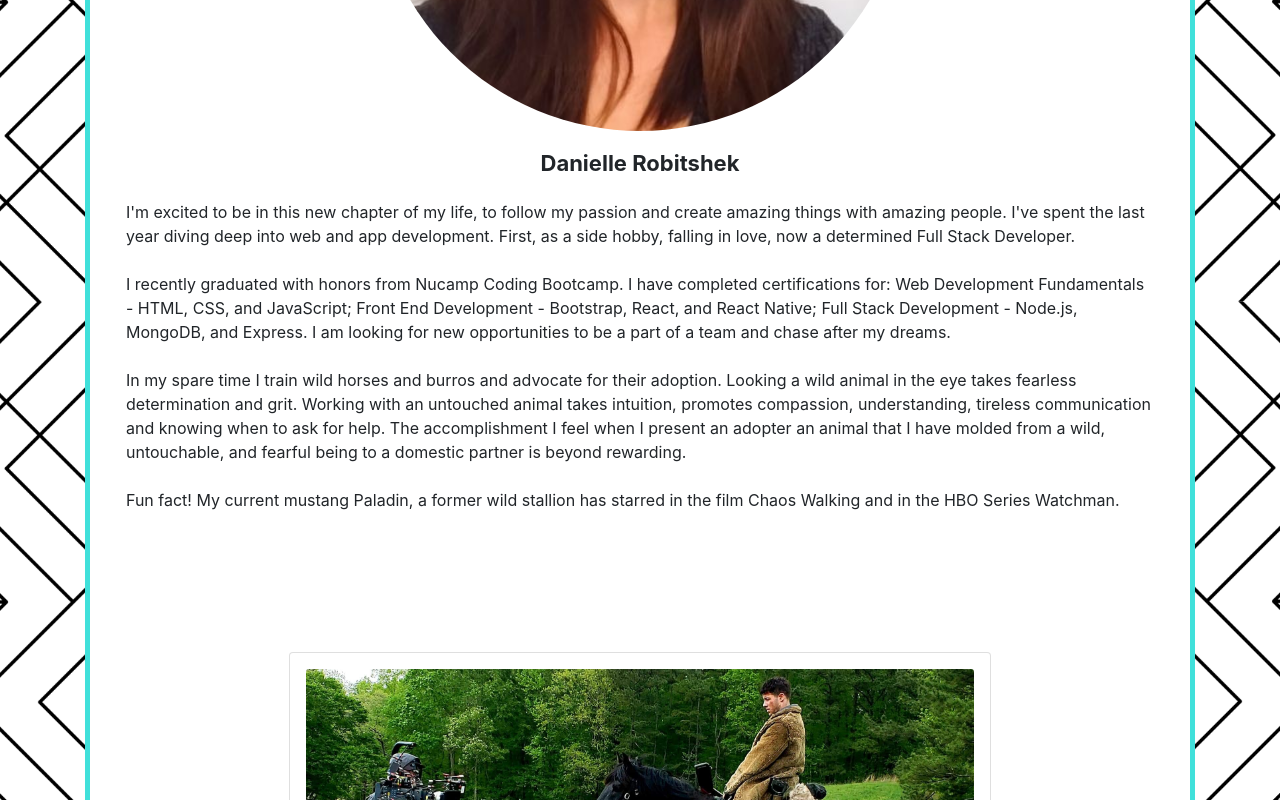
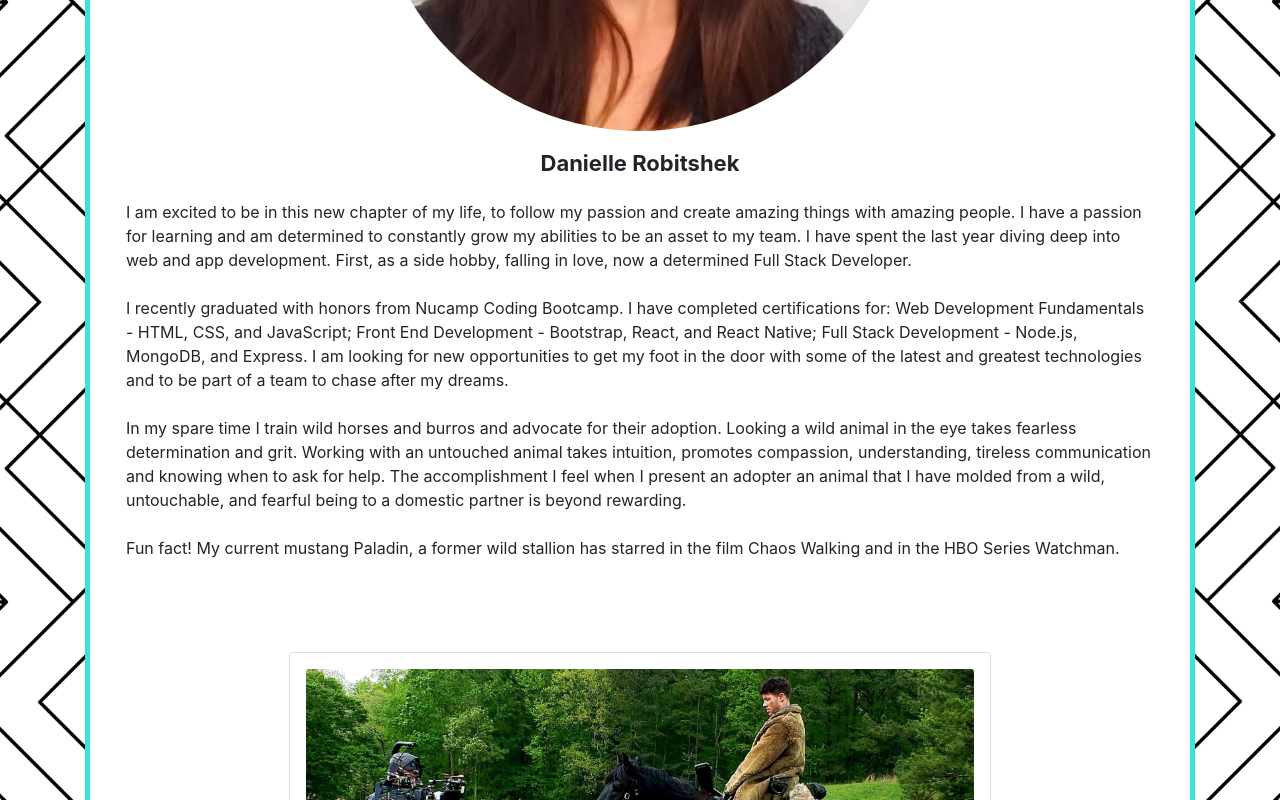
Before and after one commit to drobi710/portfolio, a React (Create React App) app: page /about in a window 1280 px wide. Shown: the part 498-1298 px from the top of the page. Built offline with nearby package versions, Linux system fonts and the light colour scheme.

Commit message:
update about me text

```diff
--- a/src/components/AboutComponent.js
+++ b/src/components/AboutComponent.js
@@ -32,19 +32,21 @@ function About(props) {
             </CardTitle>
             <CardBody>
               <CardText id="aboutbio" className="mb-3 overflow-auto">
-                I'm excited to be in this new chapter of my life, to follow my
-                passion and create amazing things with amazing people. I've
-                spent the last year diving deep into web and app development.
-                First, as a side hobby, falling in love, now a determined Full
-                Stack Developer.
+                I am excited to be in this new chapter of my life, to follow my
+                passion and create amazing things with amazing people. I have a
+                passion for learning and am determined to constantly grow my
+                abilities to be an asset to my team. I have spent the last year
+                diving deep into web and app development. First, as a side
+                hobby, falling in love, now a determined Full Stack Developer.
                 <br />
                 <br />
                 I recently graduated with honors from Nucamp Coding Bootcamp. I
                 have completed certifications for: Web Development Fundamentals
                 - HTML, CSS, and JavaScript; Front End Development - Bootstrap,
                 React, and React Native; Full Stack Development - Node.js,
-                MongoDB, and Express. I am looking for new opportunities to be a
-                part of a team and chase after my dreams.
+                MongoDB, and Express. I am looking for new opportunities to get
+                my foot in the door with some of the latest and greatest
+                technologies and to be part of a team to chase after my dreams.
                 <br />
                 <br />
                 In my spare time I train wild horses and burros and advocate for
```
